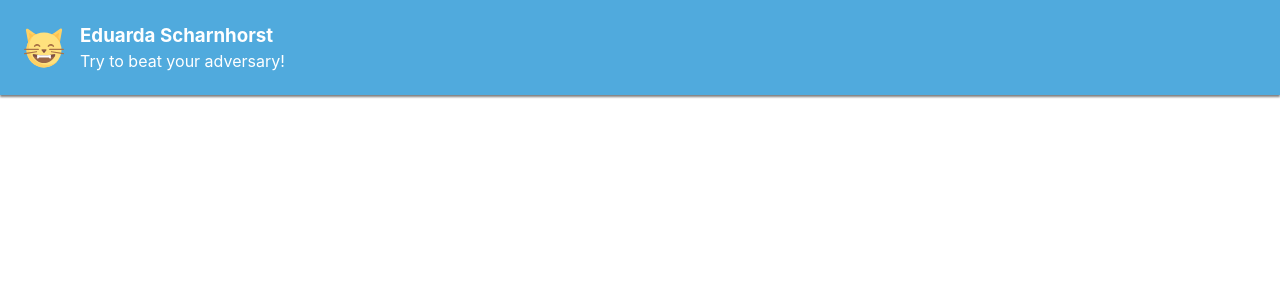
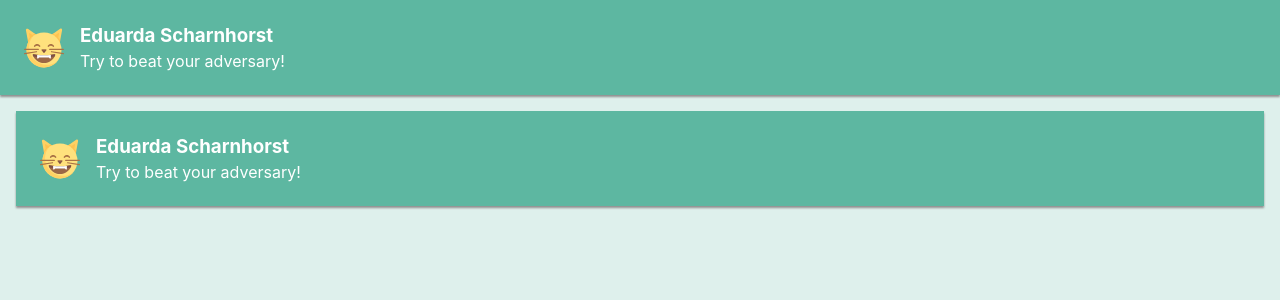
Before and after one commit to dudaschar/minus-or-plus, a Next.js app: page / in a window 1280 px wide. Shown: the top 300 px of the page. Built offline with nearby package versions, Linux system fonts and the light colour scheme.

Commit message:
Create a struture to have a default wrapper to the entire application

```diff
--- a/pages/_app.js
+++ b/pages/_app.js
@@ -5,11 +5,15 @@ import { ThemeProvider } from 'styled-components';
 import { GlobalStyles } from 'stylesUtils/globalStyles';
 import theme from 'stylesUtils/theme';
 
+import GameContainer from 'src/components/GameContainer/GameContainer';
+
 function App({ Component, pageProps }) {
   return (
     <ThemeProvider theme={theme}>
       <GlobalStyles />
-      <Component {...pageProps} />
+      <GameContainer>
+        <Component {...pageProps} />
+      </GameContainer>
     </ThemeProvider>
   );
 }
--- /dev/null
+++ b/src/components/GameContainer/GameContainer.js
@@ -0,0 +1,23 @@
+import React from 'react';
+import PropTypes from 'prop-types';
+
+import Header from 'src/components/Header/Header';
+
+import { Container, ContentWrapper } from './styles/Container';
+
+function GameContainer({ children }) {
+  return (
+    <Container>
+      <Header />
+      <ContentWrapper>
+        { children }
+      </ContentWrapper>
+    </Container>
+  );
+}
+
+GameContainer.propTypes = {
+  children: PropTypes.node.isRequired,
+};
+
+export default GameContainer;
--- /dev/null
+++ b/src/components/GameContainer/styles/Container.js
@@ -0,0 +1,12 @@
+import styled from 'styled-components';
+
+export const Container = styled.div`
+  min-height: 100vh;
+  background-color: ${({ theme }) => theme.colors.primaryLight};
+`;
+
+Container.displayName = 'Container';
+
+export const ContentWrapper = styled.div`
+  padding: ${({ theme }) => theme.spacing.medium};
+`;
--- a/stylesUtils/theme.js
+++ b/stylesUtils/theme.js
@@ -1,7 +1,9 @@
 const colors = {
-  primary: '#50aadd',
+  primary: '#5DB7A1',
+  primaryLight: '#def0ec',
   white: 'white',
-  gray: 'gray',
+  gray: '#909090',
+  dark: '#282828',
 };
 
 const spacing = {
```
Also changed, not shown: pages/_document.js (renamed from pages/api/_document.js).
